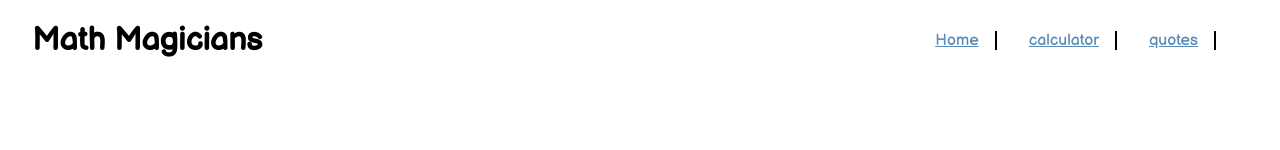
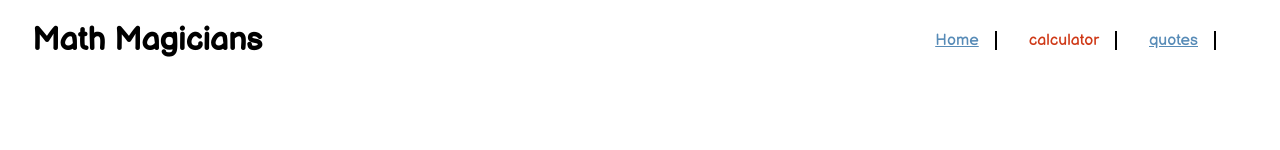
Before and after one commit to Ugboaja-Uchechi/math-sorcerer, a React (Create React App) app: page /calculator in a window 1280 px wide. Shown: the top 150 px of the page. Built offline with nearby package versions, Linux system fonts and the light colour scheme.

Commit message:
Add active state styling for links

```diff
--- a/src/App.css
+++ b/src/App.css
@@ -3,6 +3,7 @@
 body {
   font-family: 'Balsamiq Sans', sans-serif;
   margin: 0;
+  height: 100vh;
 }
 
 main {
@@ -43,6 +44,10 @@ main {
   background-color: #f5913e;
 }
 
+.orange:hover{
+  background-color: #efac5c;
+}
+
 button {
   padding: 1.5rem 0.4rem;
   border: 2px solid #c0c0c0;
@@ -54,6 +59,7 @@ button {
 
 button:hover {
   cursor: pointer;
+  background-color: #c0c0c0;
 }
 
 .cover {
@@ -92,6 +98,11 @@ span {
   color: blue;
   text-decoration: none;
   cursor: pointer;
+}
+
+.link.active {
+  color: hsl(11deg 80% 45%);
+  text-decoration: none;
 }
 
 .para {
```
